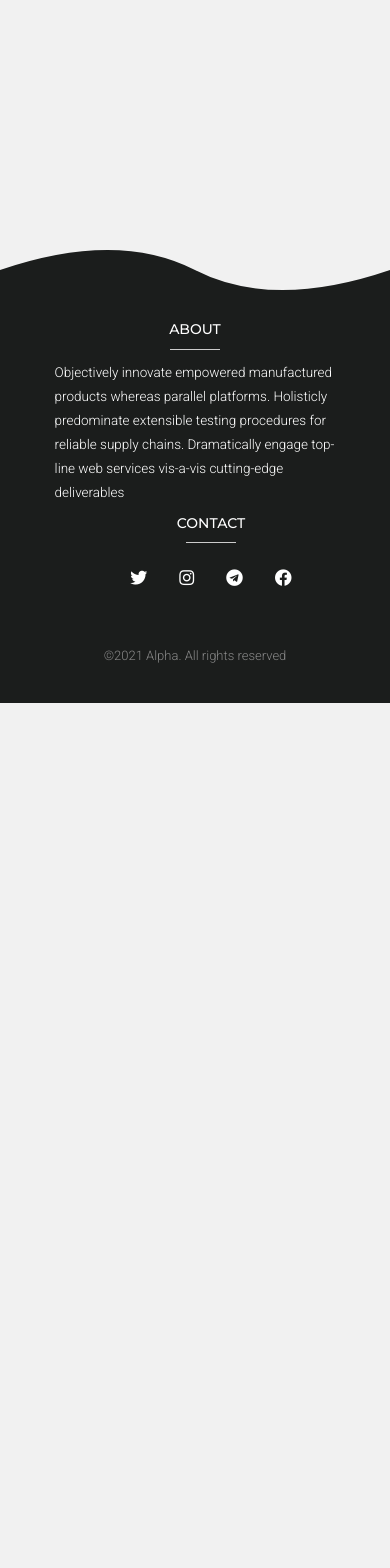
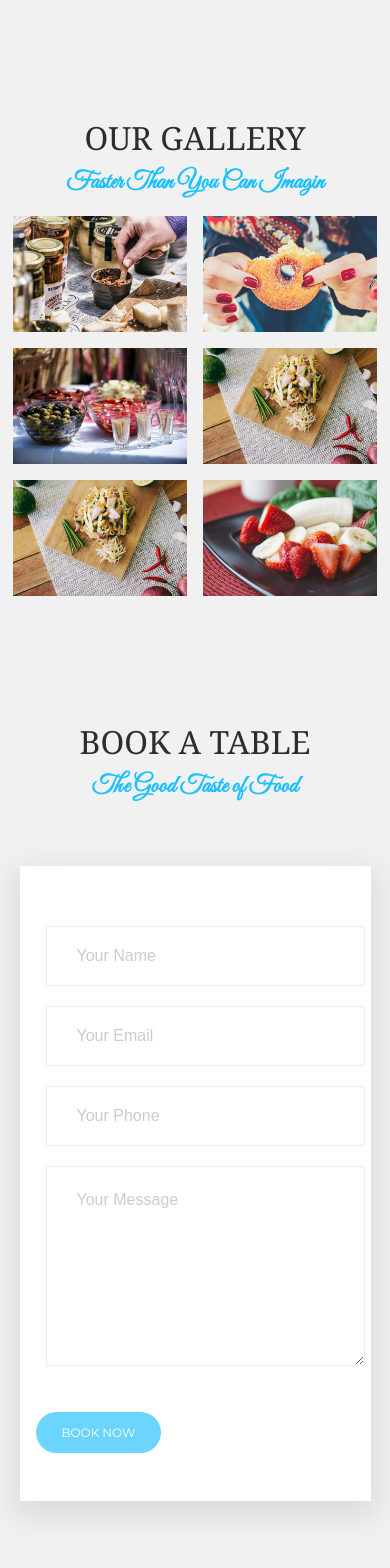
Before and after one commit to minasdq/Resturant-Alpha, a React (Create React App) app: page / in a window 390 px wide. Shown: the part 3540-5108 px from the top of the page. Before the commit the page ends 4243 px from the top, so only its background shows below. Built offline with nearby package versions, Linux system fonts and the light colour scheme; a web font is replaced by a local one.

Commit message:
Add Gallery and Form to React

```diff
--- a/package.json
+++ b/package.json
@@ -7,6 +7,7 @@
     "@testing-library/react": "^11.2.6",
     "@testing-library/user-event": "^12.8.3",
     "node-sass": "^6.0.0",
+    "prop-types": "^15.7.2",
     "react": "^17.0.2",
     "react-dom": "^17.0.2",
     "react-intersection-observer": "^8.32.0",
--- /dev/null
+++ b/src/Components/Layout/BookForm/BookForm.js
@@ -0,0 +1,57 @@
+import React from "react"
+import Title from "../../UI/Title/Title"
+import Button from "../../UI/Button/Button"
+import { Input } from "../../UI/Form/Form"
+import { Textarea } from "../../UI/Form/Form"
+import "./BookForm.scss"
+const formData=[
+    {
+        formType:'input',
+        type:'text',
+        placeholder:'Your Name'
+    },
+    {
+        formType:'input',
+        type:'email',
+        placeholder:'Your Email'
+    },
+    {
+        formType:'input',
+        type:'tel',
+        placeholder:'Your Phone'
+    },
+    {
+        formType:'textarea',
+        placeholder:'Your Message'
+    }
+]
+const BookForm = () => {
+    const generateForm=formData.map((item)=>{
+        if (item.formType==='input'){
+            return(
+                <Input type={item.type} placeholder={item.placeholder} key={item.placeholder} />
+            )
+        }
+        else{
+           return(
+            <Textarea placeholder={item.placeholder} key={item.placeholder} ></Textarea>
+           )
+        }
+    })
+  return (
+    <section id="book-form" className="book-form">
+      <div className="container">
+        <div className="header">
+          <Title title="Book a table" subTitle="The Good Taste of Food" />
+        </div>
+        <div className="form-container">
+          <form action="#" method="POST">
+              {generateForm}
+            <Button type="submit"> Book Now</Button>
+          </form>
+        </div>
+      </div>
+    </section>
+  )
+}
+export default BookForm
--- /dev/null
+++ b/src/Components/Layout/BookForm/BookForm.scss
@@ -0,0 +1,41 @@
+#book-form {
+  margin: 7.5rem auto;
+  margin-bottom: 0px !important;
+  .container {
+    width: 50%;
+    margin: auto;
+    .form-container {
+      margin-top: 4rem;
+      padding: 50px 40px 35px;
+      background-color: #fff;
+      box-shadow: 0 10px 30px 5px rgba(17, 21, 23, 0.1);
+    }
+  }
+}
+
+@media (max-width: 1199px) {
+  #book-form {
+    .container {
+      width: 65%;
+    }
+  }
+}
+@media (max-width: 991px) {
+  #book-form {
+    .container {
+      width: 80%;
+    }
+  }
+}
+
+@media (max-width: 576px) {
+  #book-form {
+    .container {
+      width: 90%;
+      .form-container {
+        padding-left: 1rem;
+        padding-right: 1rem;
+      }
+    }
+  }
+}
--- a/src/Components/Layout/Footer/Footer.scss
+++ b/src/Components/Layout/Footer/Footer.scss
@@ -8,7 +8,7 @@
   }
 
   #footer {
-    margin-top: 0 !important;
+    margin-top: -100px !important;
     .footer-container {
       margin-top: -50px !important;
       background-color: #1b1d1c;
--- /dev/null
+++ b/src/Components/Layout/Gallery/Gallery.js
@@ -0,0 +1,29 @@
+import React from "react"
+import './Gallery.scss'
+import Title from "../../UI/Title/Title"
+import Image1 from "../../../img/img-01.jpg"
+import Image2 from "../../../img/img-02.jpg"
+import Image3 from "../../../img/img-03.jpg"
+import Image4 from "../../../img/img-05.jpg"
+import Image5 from "../../../img/img-05.jpg"
+import Image6 from "../../../img/img-06.jpg"
+
+const Gallery = () => {
+  return (
+    <section id="gallery">
+      <div className="container">
+        <Title title="our gallery" subTitle="Faster Than You Can Imagin" />
+        <div className="gallery-img">
+          <img src={Image1} alt="food" />
+          <img src={Image2} alt="food" />
+          <img src={Image3} alt="food" />
+          <img src={Image4} alt="food" />
+          <img src={Image5} alt="food" />
+          <img src={Image6} alt="food" />
+        </div>
+      </div>
+    </section>
+  )
+}
+
+export default Gallery
--- /dev/null
+++ b/src/Components/Layout/Gallery/Gallery.scss
@@ -0,0 +1,39 @@
+#gallery {
+    margin: 7.5rem 0;
+    .container {
+      width: 80%;
+      margin: auto;
+    }
+    .gallery-img {
+      width: 100%;
+      margin: auto;
+      display: flex;
+      justify-content: center;
+      align-items: center;
+      flex-wrap: wrap;
+      img {
+        width: 45%;
+        margin: 0.5rem;
+      }
+    }
+
+  }
+
+  @media (max-width: 576px) {
+    #gallery {
+      .container {
+        width: 99%;
+      }
+    }
+  }
+  @media (max-width: 330px) {
+    #gallery {
+      .container {
+        .gallery-img {
+          img {
+            width: 80%;
+          }
+        }
+      }
+    }
+  }
--- a/src/Components/Pages/HomePage/HomePage.js
+++ b/src/Components/Pages/HomePage/HomePage.js
@@ -1,13 +1,17 @@
-import React from 'react'
-import Header from '../../Layout/Header/Header'
-import About from '../../Layout/About/About'
-import Team from '../../Layout/Team/Team'
-const HomePage=()=>{
+import React from "react"
+import Header from "../../Layout/Header/Header"
+import About from "../../Layout/About/About"
+import Team from "../../Layout/Team/Team"
+import BookForm from "../../Layout/BookForm/BookForm"
+import Gallery from "../../Layout/Gallery/Gallery"
+const HomePage = () => {
   return (
     <React.Fragment>
       <Header />
       <About />
       <Team />
+      <Gallery />
+      <BookForm />
     </React.Fragment>
   )
 }
--- a/src/Components/UI/Button/Button.js
+++ b/src/Components/UI/Button/Button.js
@@ -1,11 +1,15 @@
 import React from 'react'
 import {Link} from 'react-router-dom'
+
 import './Button.scss'
-const Button=({children,path})=>{
+const Button=(props)=>{
     return (
-        <button className="button">
-            <Link to={path} target="_blank" rel="noopener noreferrer">{children}</Link>
+        <button className="button" {...props}>
+            <Link to={props.path} target="_blank" rel="noopener noreferrer">{props.children}</Link>
         </button>
     )
 }
 export default Button
+Button.defaultProps={
+    path:'/'
+}
--- /dev/null
+++ b/src/Components/UI/Form/Form.js
@@ -0,0 +1,16 @@
+import React from "react"
+import './Form.scss'
+export const Input = (props) => {
+  return (
+    <div className="form-control">
+      <input {...props} />
+    </div>
+  )
+}
+export const Textarea = (props) => {
+  return (
+    <div className="form-control">
+      <textarea {...props} ></textarea>
+    </div>
+  )
+}
--- /dev/null
+++ b/src/Components/UI/Form/Form.scss
@@ -0,0 +1,58 @@
+.form-control {
+  input,
+  textarea {
+    height: 60px;
+    padding: 20px 30px;
+    font-size: 16px;
+    line-height: 25px;
+    font-weight: 100;
+    border: 1px solid #eee;
+    border-radius: 0;
+    width: 100%;
+    margin: 10px;
+    font-family: sans-serif;
+    font-weight: 300;
+    &::placeholder {
+      color: #ccc;
+    }
+    &:focus {
+      outline: 1px solid#1ec0ff;
+    }
+    &:invalid {
+      outline: 1px solid rgb(141, 9, 9);
+    }
+  }
+  textarea {
+    height: 200px !important;
+  }
+}
+@media (max-width: 1199px) {
+  #book-form {
+    .container {
+      width: 65%;
+    }
+  }
+}
+@media (max-width: 991px) {
+  #book-form {
+    .container {
+      width: 80%;
+    }
+  }
+}
+
+@media (max-width: 576px) {
+  .form {
+    .form-control {
+      input,
+      textarea {
+        margin: 10px 0px;
+        padding: 5px;
+        width: 100%;
+        &::placeholder {
+          font-size: 14.5px;
+        }
+      }
+    }
+  }
+}
```
Lines whose indentation alone changed are shown as unchanged.
